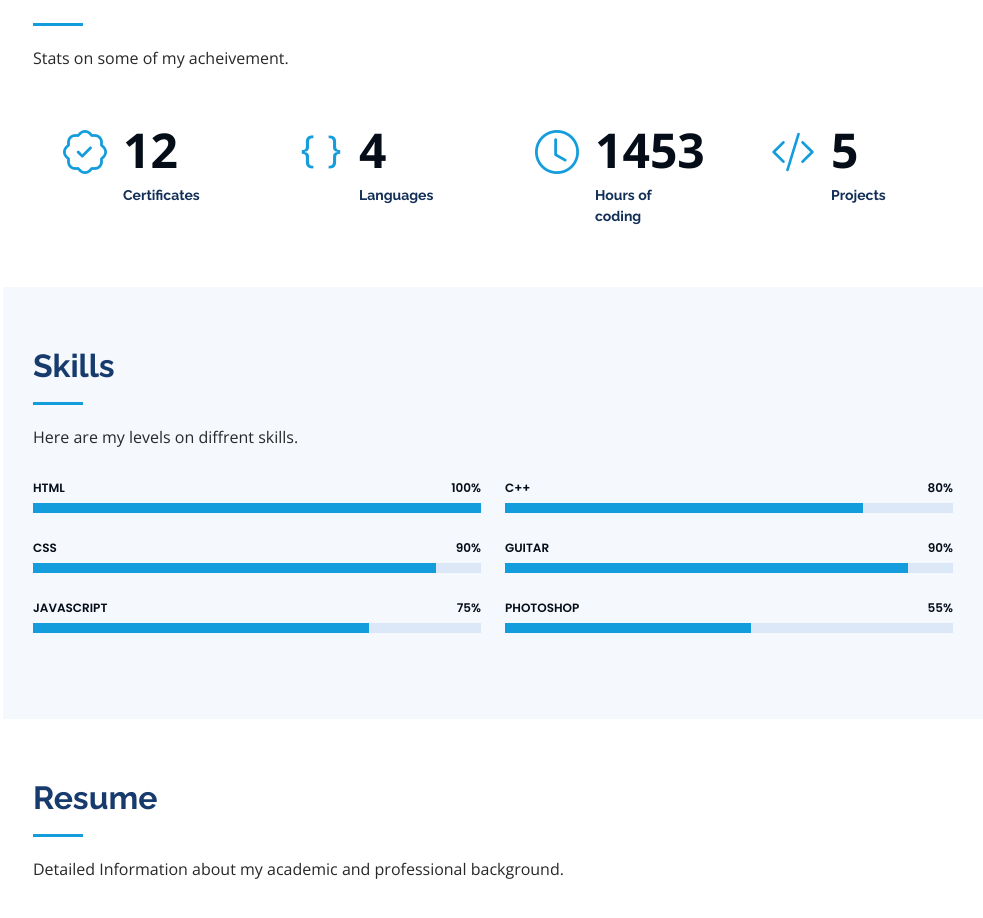
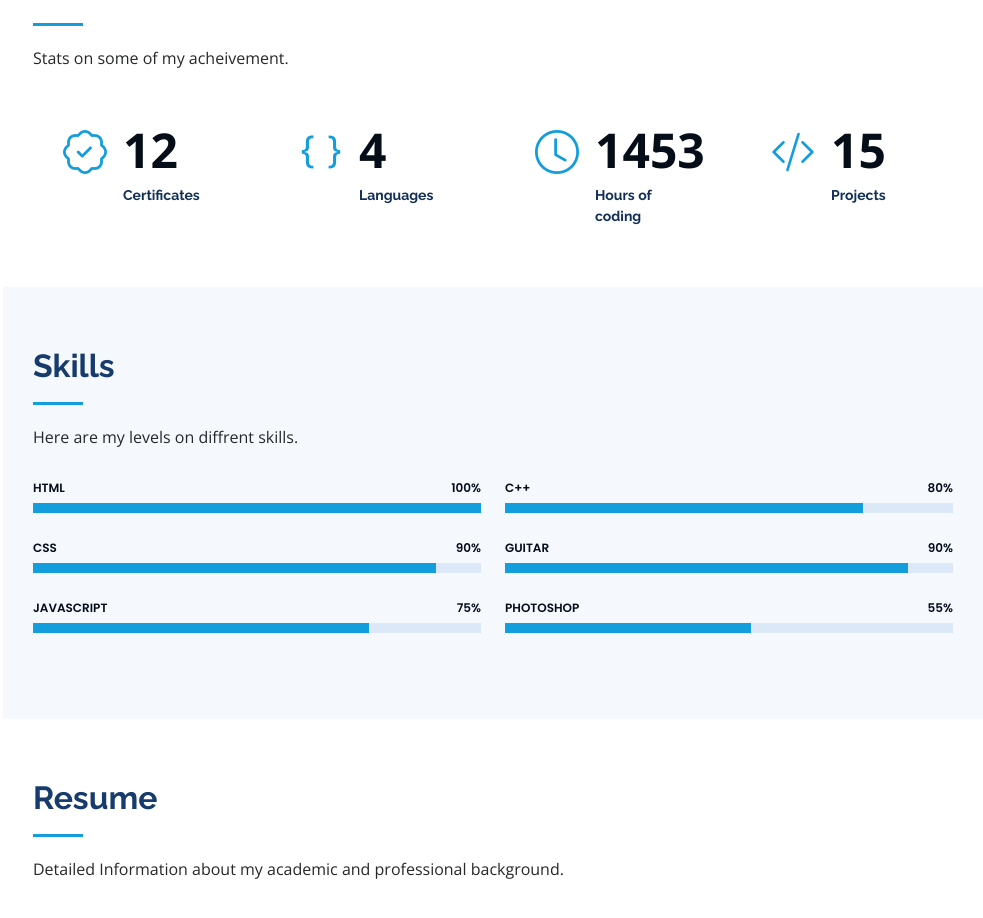
Before and after one commit to Dedsec0098/Portfolio, a plain HTML site: page index.html in a window 1280 px wide. Shown: the part 1567-2485 px from the top of the page, without its empty margins (297-1280 px from the left). Drawn offline with nearby package versions, Linux system fonts and the light colour scheme.

Commit message:
projects-number-update

```diff
--- a/index.html
+++ b/index.html
@@ -162,7 +162,7 @@
           <div class="col-lg-3 col-md-6 d-md-flex align-items-md-stretch" data-aos="fade-up" data-aos-delay="300">
             <div class="count-box">
               <i class="bi bi-code-slash"></i>
-              <span data-purecounter-start="0" data-purecounter-end="5" data-purecounter-duration="1" class="purecounter"></span>
+              <span data-purecounter-start="0" data-purecounter-end="15" data-purecounter-duration="1" class="purecounter"></span>
               <p><strong>Projects</strong></p>
             </div>
           </div>
```
